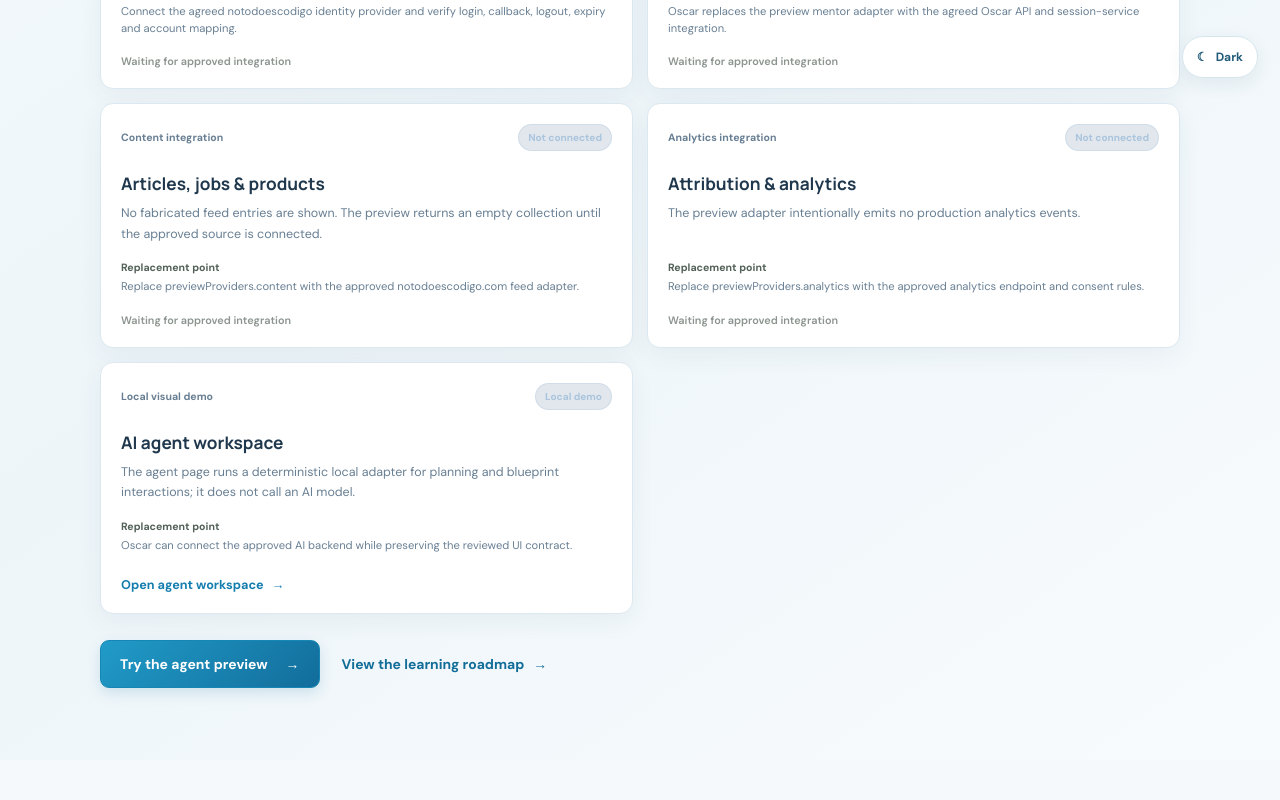
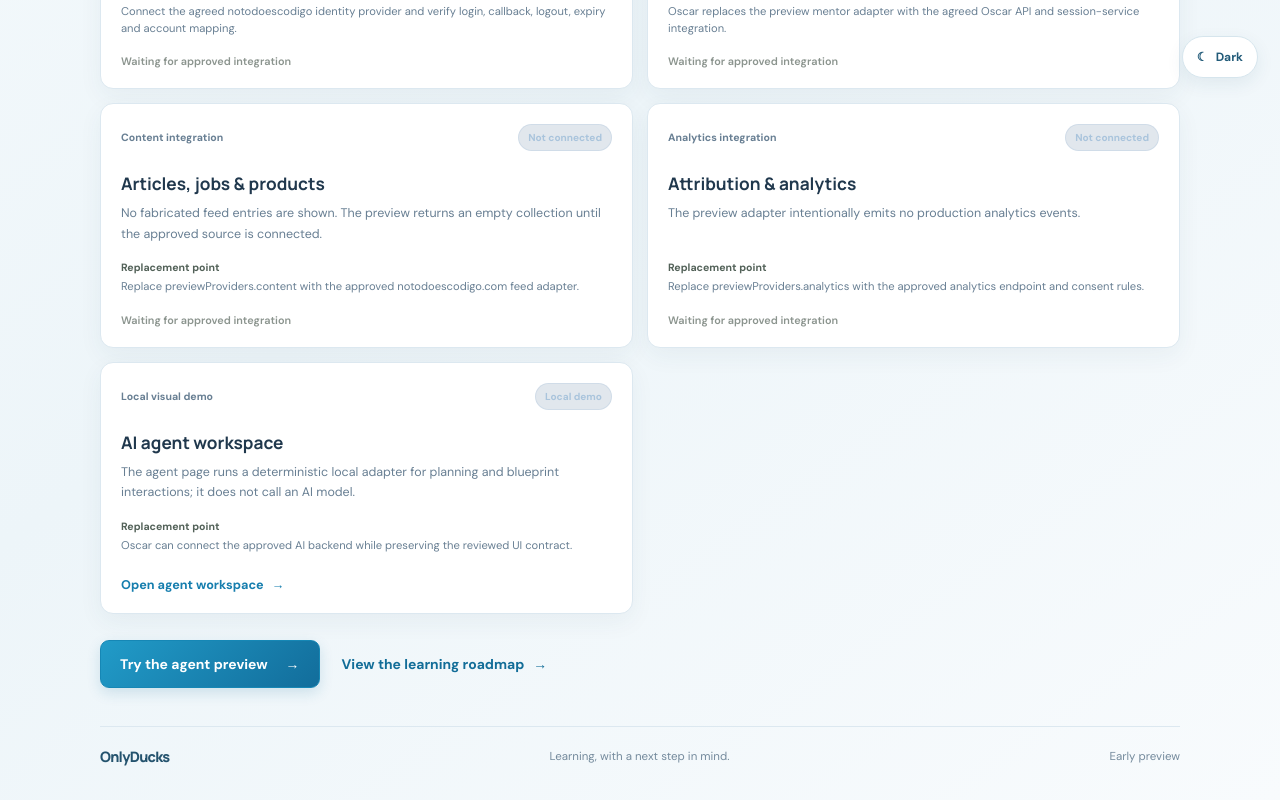
Before and after one commit to CWM-du/OnlyDucks, a Next.js app: page /sandbox in a window 1280 px wide. Shown: the part 700-1500 px from the top of the page. Before the commit the page ends 1460 px from the top, so only its background shows below. Built offline with nearby package versions, Linux system fonts and the light colour scheme.

Commit message:
fix: include shared footer on remaining pages

```diff
--- a/src/app/sandbox/page.tsx
+++ b/src/app/sandbox/page.tsx
@@ -39,6 +39,7 @@ export default function SandboxPage() {
             <Link className="text-link" href="/roadmap">View the learning roadmap <span aria-hidden="true">→</span></Link>
           </div>
         </section>
+        <SiteFooter />
       </main>
     </>
   );
```
